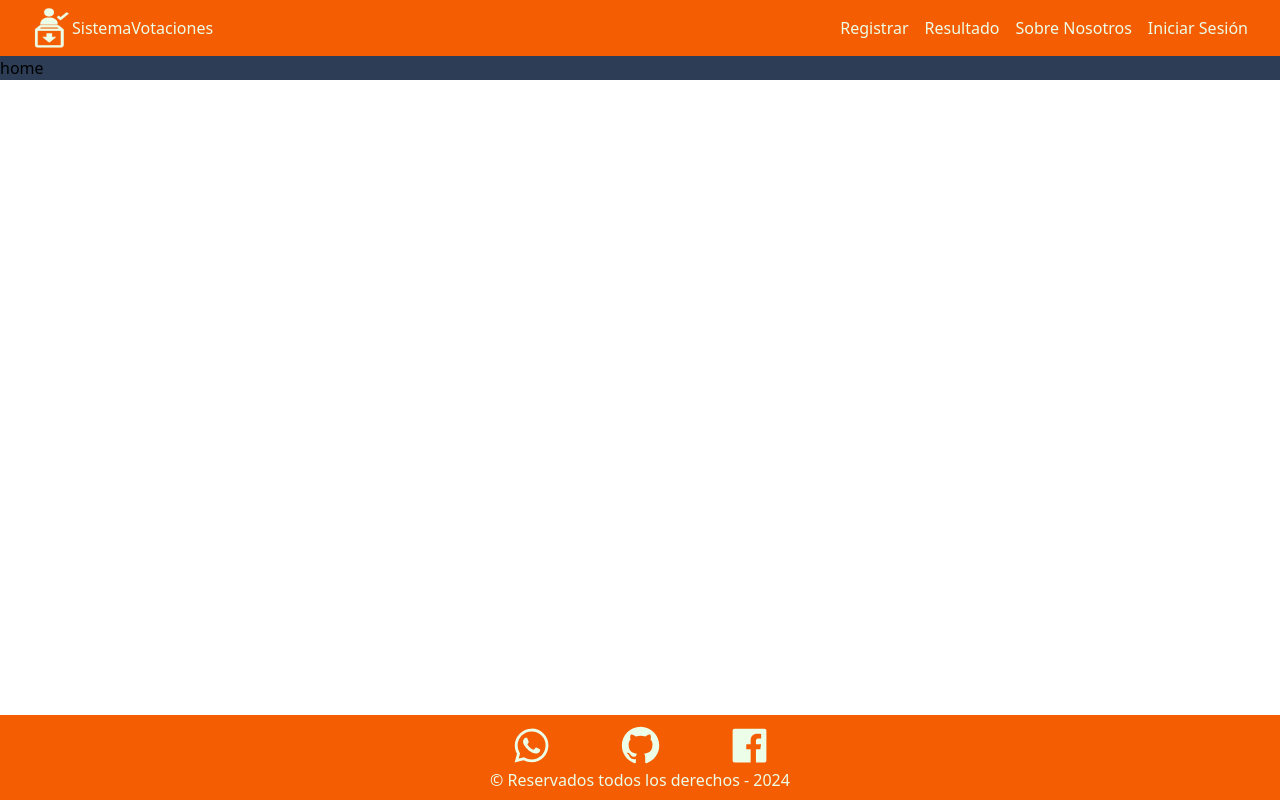
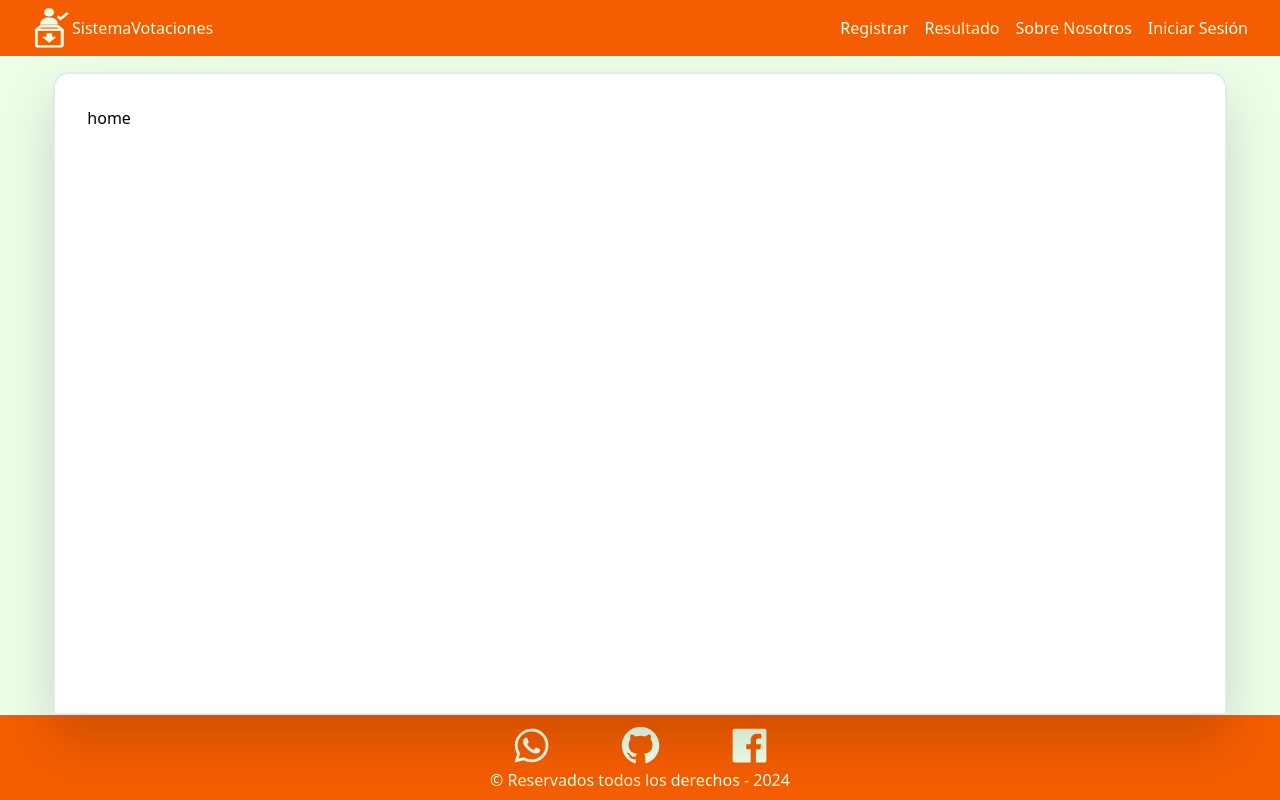
Before and after one commit to Alexcr87/ProyectoModulo5, a Next.js app in the folder front/: page / in a window 1280 px wide. Built offline with nearby package versions, Linux system fonts and the light colour scheme.

Commit message:
se creo un componente boton

```diff
--- a/front/src/app/globals.css
+++ b/front/src/app/globals.css
@@ -11,5 +11,5 @@
     --primary-color: #F45D01;
     --secundary-color: #5BC0EB;
     --tertiary-color: #2C3D55;
-    --cuartiary-color: rgb(236, 254, 232);
+    --cuartiary-color: #ecfee8;
 }
--- a/front/src/app/page.tsx
+++ b/front/src/app/page.tsx
@@ -1,7 +1,11 @@
+import Boton from "@/components/boton/Boton"
+
 export default function Home() {
   return (
-    <div className="bg-tertiaryColor">
-      <p>home</p>
+    <div className="bg-cuartiaryColor h-full flex justify-center">
+      <div className="bg-white w-11/12 mt-4 rounded-t-2xl p-8 drop-shadow-2xl border-2">
+        <p>home</p>
+      </div>
     </div>
   );
 }
--- /dev/null
+++ b/front/src/components/boton/Boton.tsx
@@ -0,0 +1,17 @@
+import React from 'react';
+import Link from 'next/link';
+
+interface BotonProps {
+  text: string;
+  link: string;
+}
+
+const Boton: React.FC<BotonProps> = ({ text, link }) => {
+  return (
+    <Link href={`/${link}`}>
+      <p className='bg-tertiaryColor text-cuartiaryColor py-2 px-8 w-32 flex justify-center rounded-full capitalize'>{text}</p>
+    </Link>
+  );
+};
+
+export default Boton;
```
